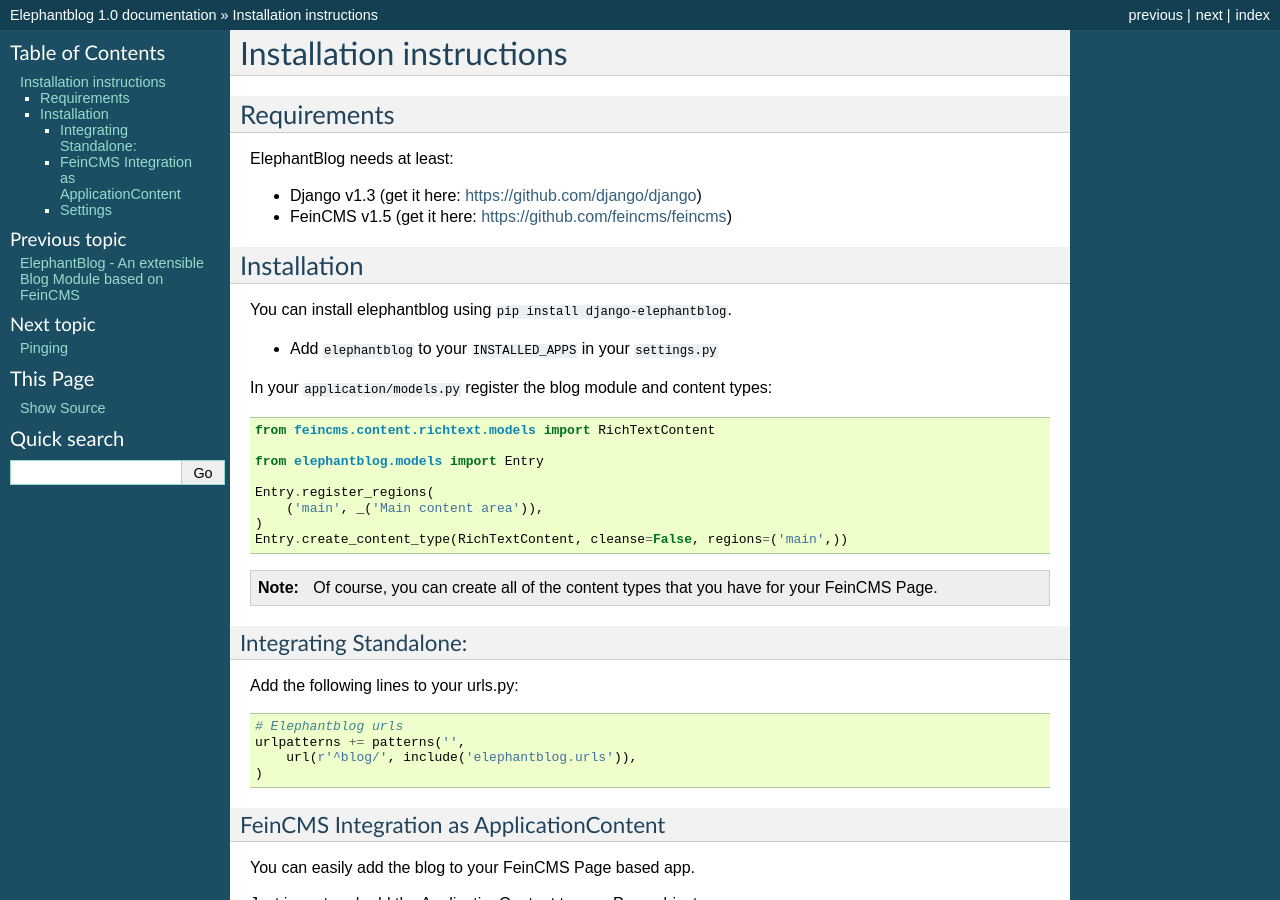
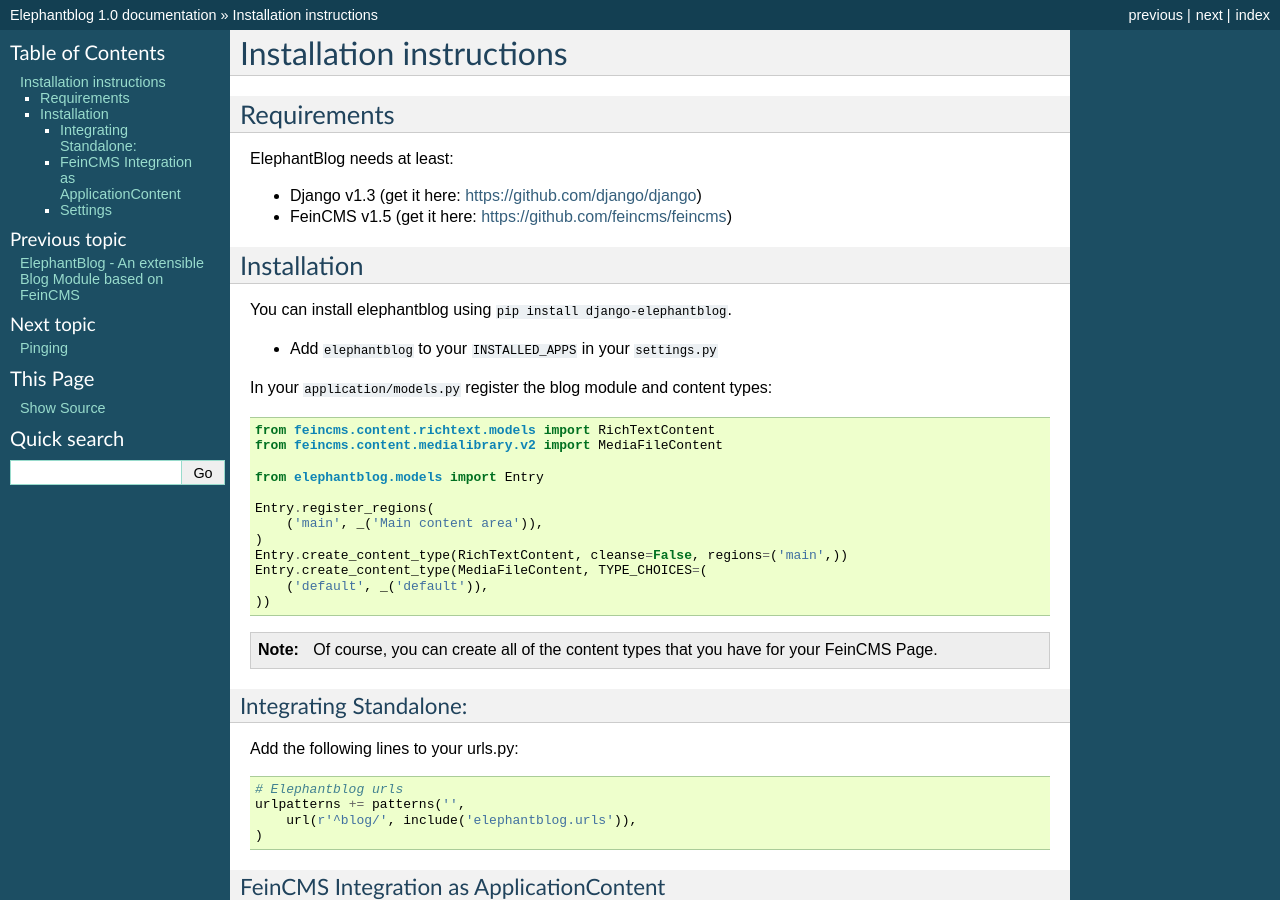
Before and after one commit to feincms/feincms-elephantblog, a Sphinx documentation site: the page built from docs/installation.rst, in a window 1280 px wide and 900 px high. Built offline with Sphinx 7.4.7, drawn with Linux system fonts in a browser that asks for light colours.

Commit message:
fix in archive template. Prevent crash if there is no mediafile content installed.

```diff
--- a/docs/installation.rst
+++ b/docs/installation.rst
@@ -24,6 +24,7 @@
 In your ``application/models.py`` register the blog module and content types::
 
     from feincms.content.richtext.models import RichTextContent
+    from feincms.content.medialibrary.v2 import MediaFileContent
 
     from elephantblog.models import Entry
 
@@ -31,6 +32,9 @@
         ('main', _('Main content area')),
     )
     Entry.create_content_type(RichTextContent, cleanse=False, regions=('main',))
+    Entry.create_content_type(MediaFileContent, TYPE_CHOICES=(
+        ('default', _('default')),
+    ))
 
 
 .. note::
```
Also changed, not shown: 1 other file.
